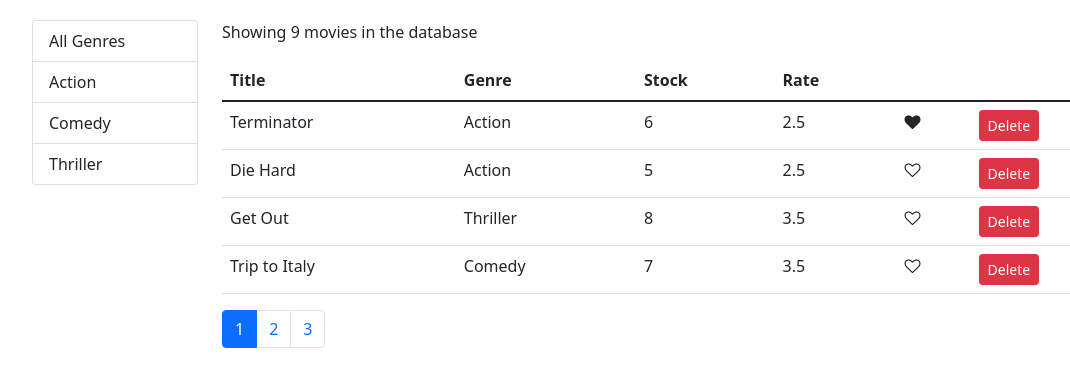
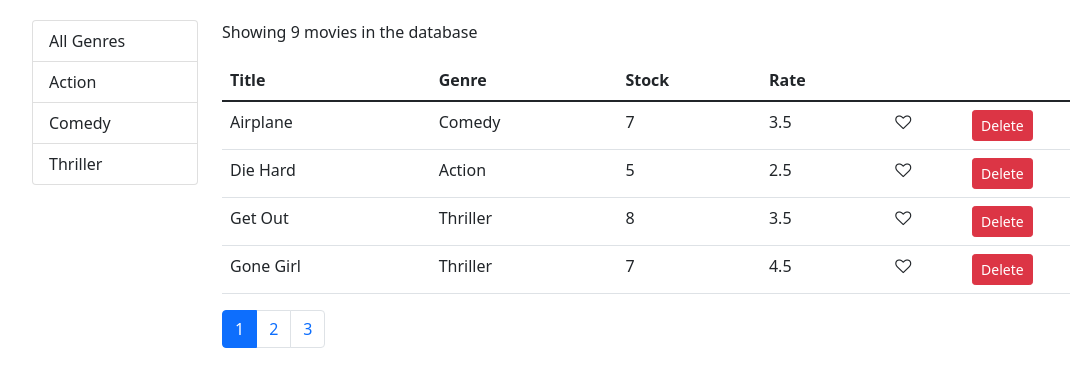
Before and after one commit to flick-23/react-app, a React (Create React App) app in the folder vidly/: page / in a window 1280 px wide. Shown: the top 386 px of the page, without its empty margins (50-1120 px from the left). Built offline with nearby package versions, Linux system fonts and the light colour scheme.

Commit message:
Implementing Sorting

```diff
--- a/vidly/src/components/movies.jsx
+++ b/vidly/src/components/movies.jsx
@@ -6,6 +6,7 @@
 import Pagination from "./common/pagination";
 import { paginate } from "../utils/paginate";
 import MoviesTable from "./moviesTable";
+import _ from "lodash";
 
 class Movies extends Component {
   state = {
@@ -13,6 +14,7 @@
     genres: [],
     pageSize: 4,
     currentPage: 1,
+    sortColumn: { path: "title", order: "asc" },
   };
 
   componentDidMount() {
@@ -42,7 +44,14 @@
   };
 
   handleSort = (path) => {
-    console.log(path);
+    const sortColumn = { ...this.state.sortColumn };
+    if (sortColumn.path === path)
+      sortColumn.order = sortColumn.order === "asc" ? "desc" : "asc";
+    else {
+      sortColumn.path = path;
+      sortColumn.order = "asc";
+    }
+    this.setState({ sortColumn });
   };
 
   render() {
@@ -50,6 +59,7 @@
     const {
       pageSize,
       currentPage,
+      sortColumn,
       selectedGenre,
       movies: allMovies,
     } = this.state;
@@ -60,7 +70,10 @@
       selectedGenre && selectedGenre._id
         ? allMovies.filter((m) => m.genre._id === selectedGenre._id)
         : allMovies;
-    const movies = paginate(filtered, currentPage, pageSize);
+
+    const sorted = _.orderBy(filtered, [sortColumn.path], [sortColumn.order]);
+
+    const movies = paginate(sorted, currentPage, pageSize);
 
     return (
       <div className="row">
```
